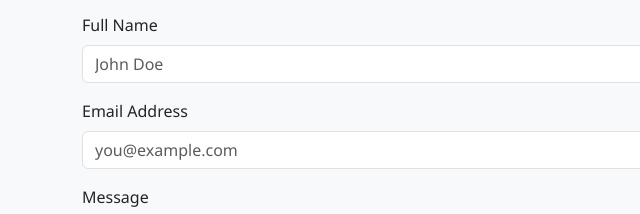
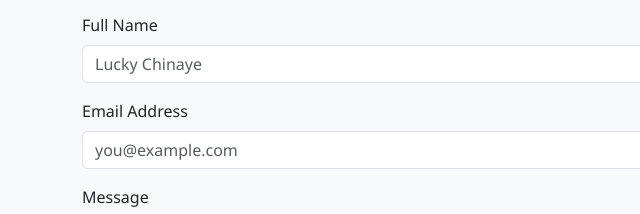
Before and after one commit to LuckyKatlegoChinaye/SkillSwap, a plain HTML site: page contact.html in a window 1280 px wide. Shown: the part 215-429 px from the top of the page, 0-640 px from the left. Drawn offline with nearby package versions, Linux system fonts and the light colour scheme.

Commit message:
Update contact.html

```diff
--- a/contact.html
+++ b/contact.html
@@ -38,7 +38,7 @@
     <form>
       <div class="mb-3">
         <label for="name" class="form-label">Full Name</label>
-        <input type="text" class="form-control" id="name" placeholder="John Doe" />
+        <input type="text" class="form-control" id="name" placeholder="Lucky Chinaye" />
       </div>
       <div class="mb-3">
         <label for="email" class="form-label">Email Address</label>
```
